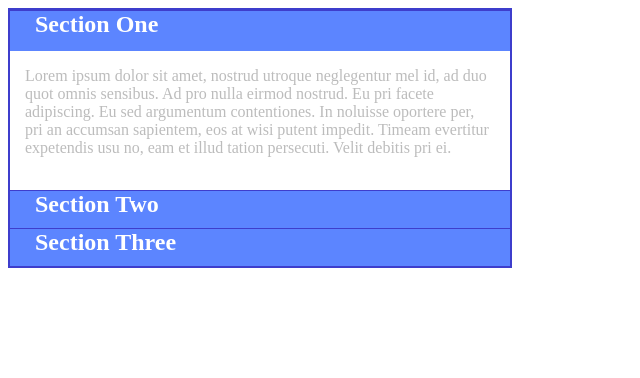
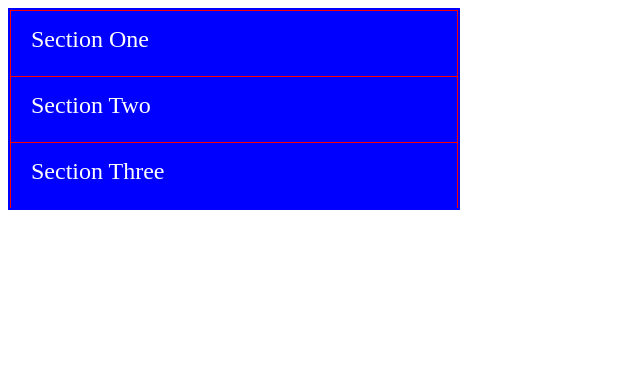
Before and after one commit to vpdolan/Accordion, a plain HTML site: page index.html in a window 1280 px wide. Shown: the whole page, without its empty margins (0-640 px from the left). Drawn offline with nearby package versions, Linux system fonts and the light colour scheme; files that its build step writes are made by us from their sources.

Commit message:
finalized the project

```diff
--- a/index.html
+++ b/index.html
@@ -2,25 +2,24 @@
 <html>
 <head>
   <title>Accordion Assignment10</title>
-  <link rel="stylesheet" type="text/css" href="main.css">
+  <link rel="stylesheet" type="text/css" href="css/main.css">
 </head>
 
 <body>
-  <div class="container">
-    <div class="section grow">
-      <a href="#"><h2>Section One</h2></a>
-      <p>
-      Lorem ipsum dolor sit amet, nostrud utroque neglegentur mel id, ad duo quot omnis sensibus.
+<div class="accordion">
+    <section>
+        <h2><a href="#sectionone">Section One</a></h2>
+          <p>Lorem ipsum dolor sit amet, nostrud utroque neglegentur mel id, ad duo quot omnis sensibus.
           Ad pro nulla eirmod nostrud. Eu pri facete adipiscing.
           Eu sed argumentum contentiones. In noluisse oportere per, pri an accumsan sapientem, eos at wisi putent impedit.
           Timeam evertitur expetendis usu no, eam et illud tation persecuti.
           Velit debitis pri ei.
           </p>
-      </div>
-    <div class="section">
-      <a href="#"><h2>Section Two</h2></a>
-      <p>
-      Sed ei debitis pericula, choro reprehendunt in mel
+    </section>
+
+    <section>
+        <h2><a href="#sectiontwo">Section Two</a></h2>
+          <p>Sed ei debitis pericula, choro reprehendunt in mel
           Duis dicit duo id, vel omnis veniam everti et, duo ullum equidem impedit ad
           Eros democritum mea ut, alii agam gloriatur ea mea
           Id nec rebum tractatos, ex ius eligendi senserit suavitate, te dicat fabulas ceteros nec
@@ -28,20 +27,23 @@
           Fugit labore incorrupte vis an, aliquip alienum scaevola vis ne
           Mel suscipit pertinax te.
           </p>
-    </div>
-    <div class="section">
-      <a href="#"><h2>Section Three</h2></a>
-      <p>
-      Sumo tantas cum at. Te unum debet dissentiet vel, solet semper ut pro.
+    </section>
+
+    <section>
+        <h2><a href="#sectionthree">Section Three</a></h2>
+      <p>Sumo tantas cum at. Te unum debet dissentiet vel, solet semper ut pro.
       Sale denique inciderint an mel, cu vix alienum voluptaria.
       Et justo indoctum eos, aliquid laboramus sea in.
       Per in alia mediocrem. Per primis putant explicari an.
       Et nec tritani recusabo, vel aliquando persequeris ea.
       Pri summo dissentias in, semper sadipscing cu ius.
+      </p>
+    </section>
+  </div>
 
-      </p>
-    </div>
-  </div>
+
+
+
   <script src="https://code.jquery.com/jquery-2.1.4.js"></script>
   <script src="main.js"></script>
 </body>
--- a/main.js
+++ b/main.js
@@ -4,8 +4,8 @@
 
 
 $( document ).ready(function() {
-  $(".section").click(function() {
-    $(".section").removeClass("grow");
-    $(this).addClass("grow");
-  });
+  $("section").click(function() {
+    $("section").removeClass("show");
+    $(this).addClass("show");
+ });
 });
--- a/scss/main.scss
+++ b/scss/main.scss
@@ -1,50 +1,178 @@
-/*
-$headercolor: #5C85FF;
-$paragraphtext: #BCBCBC;
-*/
+ // $headercolor: #5C85FF;
+ // $paragraphtext: #BCBCBC;
+
+
+
+//  .accordioncontainer {
+//   width: 650px;
+//   height: 256px;
+
+// }
+
+// h2 {
+//   background-color: blue;
+//   padding-top: 0px;
+//   text-indent: 20px;
+//   border-top: 1px solid #3E3ECC;
+//   height: 40px;
+//   margin: 0;
+// }
+
+// h2:hover {
+//   background-color: #AFC4FF;
+// }
+
+// .sectionone a {
+//   width: 100%;
+//   height: 38px;
+//   overflow: hidden;
+//   //transition: height 1s;
+// }
+
+// .sectiontwo a {
+//   width: 100%;
+//   height: 50px;
+//   overflow: hidden;
+// }
+
+// .sectionthree a {
+//   width: 100%;
+//   height: 50px;
+//   overflow: hidden;
+// }
+
+// .grow {
+//   height: 180px;
+//   overflow: hidden;
+// }
+
+
+
+
+// p {
+//   color: #BCBCBC;
+//   padding-left: 15px;
+//   padding-right: 20px;
+// }
+
+
+/*Define Accordion box*/
 
 body {
-  border: 2px solid line black;
+  width: 100%;
+
+}
+.accordion {
+     width:35%;
+     overflow:hidden;
+     //margin: auto;
+     color:#474747;
+     //background: yellow;
+     border: 2px solid blue;
 }
 
-.container {
-  width: 500px;
-  border: 2px solid #3E3ECC;
-  height: 256px;
+  .accordion section  {
+      float:left;
+      overflow: hidden;
+      color: #333;
+      cursor: pointer;
+      background: #333;
+      //padding-left: 1px;
+      //padding-right: 1px;
+      padding-top: -2px;
+      width: 100%;
+      //padding-bottom: 7px;
+
+      height: 66px;
+      transition: height 3s;
 
 }
-
-.section {
-  height: 38px;
-  overflow: hidden;
-  transition: height 1s;
+.accordion section h2 {
+  margin:0;
 }
 
-.grow {
-  height: 180px;
-  overflow: hidden;
+.accordion section p {
+  //display: none;
+  padding-left: 8px;
+  padding-right: 5px;
+  font-size: 17px;
 }
 
-a {
-  text-decoration: none;
+
+.accordion section.show {
+      background:#FFF;
+      height: 235px;
+
+}
+.accordion section.show {
+      background:#FFF;
+}
+.accordion section.show h2 {
+      width:100%;
+      margin: auto;
+      background-color: #1C2E64;
+}
+.accordion section.show h2 a{
+      //color:#333;
+      padding-left: 20px;
+      color: red;
 }
 
-h2 {
-  color: white;
-  background-color: #5C85FF;
-  padding-top: 0px;
-  padding-left: 25px;
-  border-top: 1px solid #3E3ECC;
-  height: 40px;
-  margin: 0;
+.accordion section.show p {
+      display: block;
+      height: 70px;
+}
+//.accordion #sectiontwo.show p {
+//      display: block;
+//      height: 80px;
+      //padding-bottom: 6px;
+//.accordion #sectionthree.show p{
+//      display: block;
+//      height: 80px;
+//      padding-bottom: 9px;
+//}
+.accordion section h2 a {
+      //padding:8px 10px;
+      display:block;
+      font-size: 1.0em;
+      font-weight:normal;
+      color: white;
+      background-color: blue;
+      height: 50px;
+      text-decoration:none;
+      padding-left: 20px;
+      padding-top: 15px;
+      border-bottom: 1px solid red;
+      border-top: 1px solid red;
+      border-left: 1px solid red;
+      border-right: 1px solid red;
+      //border: 1 1 1 1 solid red;
+}
+.accordion section h2 a:hover {
+      background-color: #3399FF;
 }
 
-h2:hover {
-  background-color: #AFC4FF;
+//.vertical section {
+  //width: 100%;
+ // height: 55px;
+//}
+
+//.vertical :target {
+ // height: 180px;
+  //width: 90%;
+//}
+
+//.vertical section h2 {
+  //position: relative;
+  //left: 0;
+  //top: -15px;
+//}
+
+.vertical section:after {
+  top: -60px;
+  left: 150px;
 }
 
-p {
-  color: #BCBCBC;
-  padding-left: 15px;
-  padding-right: 20px;
+.vertical section:target:after {
+  left: -999px;
 }
```
Also changed, not shown: css/main.css. Lines whose indentation alone changed are shown as unchanged.
